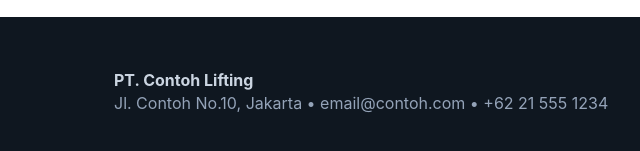
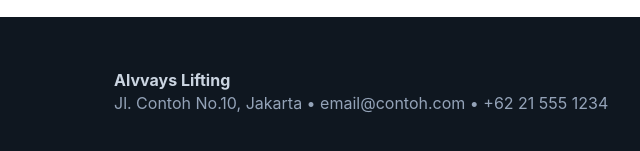
Before and after one commit to armyy88/alvvayslifting, a plain HTML site: page index.html in a window 1280 px wide. Shown: the part 2110-2261 px from the top of the page, 0-640 px from the left. Drawn offline with Linux system fonts and the light colour scheme.

Commit message:
Update index.html

```diff
--- a/index.html
+++ b/index.html
@@ -184,7 +184,7 @@
     <div class="container">
       <div style="display:flex;justify-content:space-between;align-items:center;gap:20px;flex-wrap:wrap">
         <div>
-          <strong>PT. Contoh Lifting</strong>
+          <strong>Alvvays Lifting</strong>
           <div style="color:#94a3b8">Jl. Contoh No.10, Jakarta • email@contoh.com • +62 21 555 1234</div>
         </div>
         <div style="text-align:right;color:#94a3b8">© 2025 PT. Contoh Lifting • All rights reserved</div>
```
